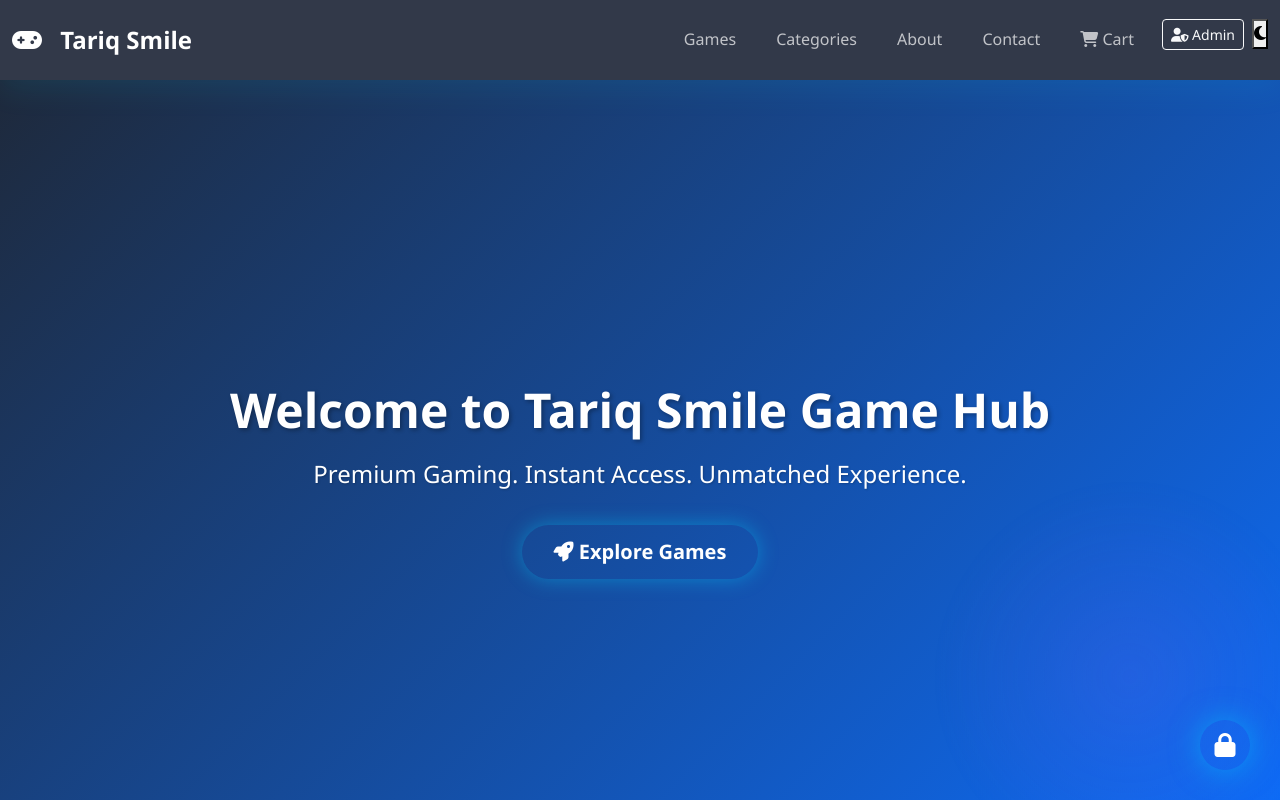
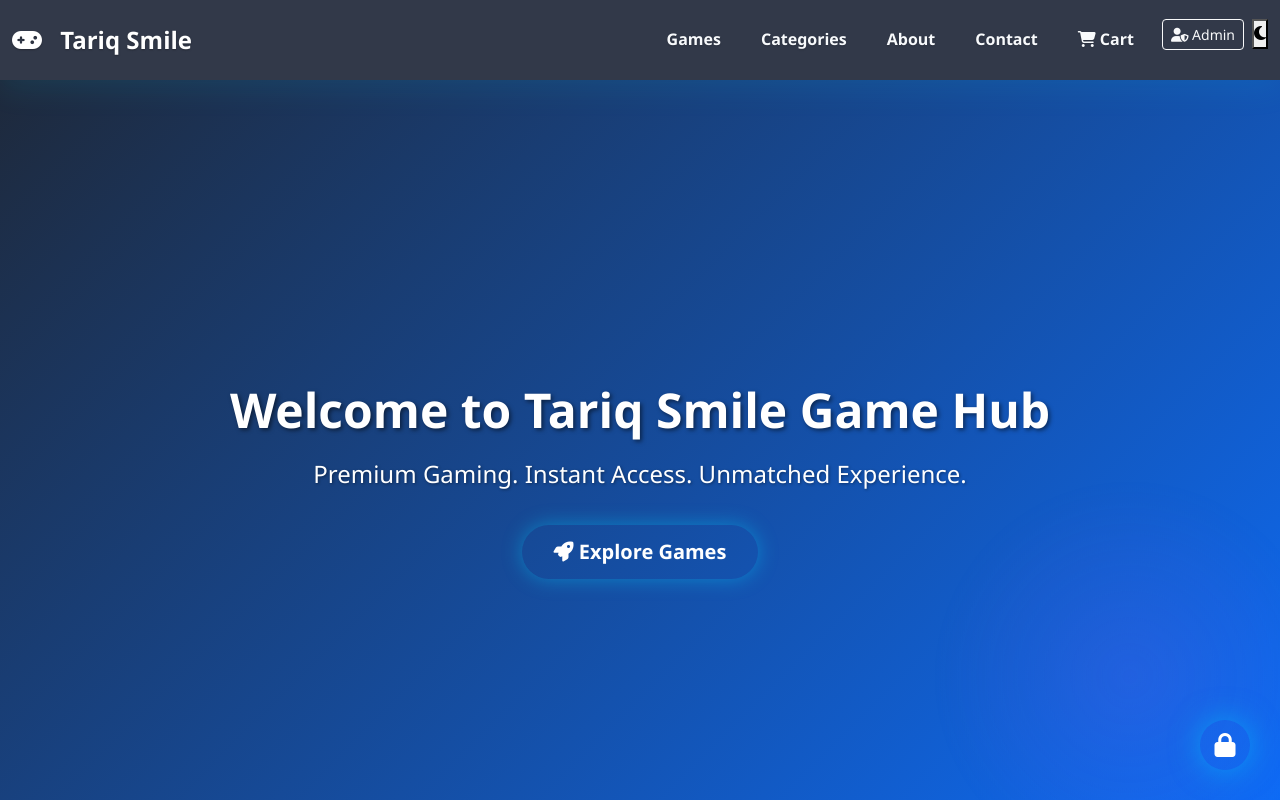
Before and after one commit to Ciontatenx83/Gamehuh, a website: page index.html in a window 1280 px wide. Shown: the top 800 px of the page. Drawn offline with nearby package versions, Linux system fonts and the light colour scheme.

Commit message:
Fix text visibility and contrast issues
🎨 Text Visibility Improvements:
- Enhanced dark mode text colors (#e5e7eb → #f8fafc)
- Improved light mode text contrast (#1a202c → #0f172a)
- Increased text opacity for better readability
- Fixed navbar brand colors with text shadows

🔧 Form Input Enhancements:
- Improved form control text visibility
- Better placeholder text contrast
- Enhanced focus states with proper colors
- Fixed glass input visibility issues

📱 Navigation Improvements:
- Enhanced nav link visibility with primary colors
- Added text shadows for better contrast
- Improved hover states with glow effects
- Better theme-specific color handling

🎯 Footer Visibility:
- Enhanced footer text colors for better contrast
- Improved link visibility and hover states
- Better copyright text visibility
- Consistent color scheme throughout

✨ Overall Contrast:
- Fixed low-contrast text elements
- Improved readability across all sections
- Better accessibility compliance
- Enhanced user experience in both themes

```diff
--- a/styles.css
+++ b/styles.css
@@ -8,8 +8,8 @@
     --accent-color: #f59e0b;
     --success-color: #10b981;
     --danger-color: #ef4444;
-    --text-light: #e5e7eb;
-    --text-muted: #94a3b8;
+    --text-light: #f1f5f9;
+    --text-muted: #64748b;
 }
 
 /* Dark Mode (Default) */
@@ -17,10 +17,10 @@
 [data-theme="dark"] {
     --dark-bg: #0f172a;
     --card-bg: #1e293b;
-    --text-primary: #e5e7eb;
-    --text-secondary: #cbd5e1;
-    --text-light: rgba(255, 255, 255, 0.7);
-    --border-color: rgba(255, 255, 255, 0.1);
+    --text-primary: #f8fafc;
+    --text-secondary: #e2e8f0;
+    --text-light: rgba(255, 255, 255, 0.9);
+    --border-color: rgba(255, 255, 255, 0.2);
     --border-light: #334155;
     --hero-bg-start: #1e293b;
     --hero-bg-end: #0f172a;
@@ -36,10 +36,10 @@
 [data-theme="light"] {
     --dark-bg: #ffffff;
     --card-bg: #f8f9fa;
-    --text-primary: #1a202c;
-    --text-secondary: #4a5568;
-    --text-light: rgba(0, 0, 0, 0.6);
-    --border-color: rgba(0, 0, 0, 0.08);
+    --text-primary: #0f172a;
+    --text-secondary: #1e293b;
+    --text-light: rgba(0, 0, 0, 0.8);
+    --border-color: rgba(0, 0, 0, 0.12);
     --border-light: #d1d5db;
     --hero-bg-start: #e8ecf1;
     --hero-bg-end: #0d6efd;
@@ -94,7 +94,15 @@ body {
 }
 
 [data-theme="dark"] .navbar-brand {
-    color: #fff !important;
+    color: #ffffff !important;
+    font-weight: 700;
+    text-shadow: 0 1px 2px rgba(0, 0, 0, 0.3);
+}
+
+[data-theme="light"] .navbar-brand {
+    color: #0f172a !important;
+    font-weight: 700;
+    text-shadow: 0 1px 2px rgba(255, 255, 255, 0.3);
 }
 
 .navbar-brand i {
@@ -102,11 +110,11 @@ body {
 }
 
 .nav-link {
-    color: var(--text-light) !important;
-    font-weight: 500;
+    color: var(--text-primary) !important;
+    font-weight: 600;
     margin: 0 0.75rem;
-    position: relative;
-    transition: color 0.3s ease;
+    transition: all 0.3s ease;
+    text-shadow: 0 1px 2px rgba(0, 0, 0, 0.2);
 }
 
 .nav-link::after {
@@ -213,15 +221,15 @@ body {
     font-size: 3rem;
     font-weight: 800;
     margin-bottom: 1rem;
-    text-shadow: 2px 2px 4px rgba(0, 0, 0, 0.3);
-    color: #fff;
+    text-shadow: 2px 2px 4px rgba(0, 0, 0, 0.5);
+    color: #ffffff;
 }
 
 .hero-content .lead {
     font-size: 1.5rem;
     margin-bottom: 2rem;
-    color: #fff;
-    text-shadow: 1px 1px 2px rgba(0, 0, 0, 0.2);
+    color: #ffffff;
+    text-shadow: 1px 1px 3px rgba(0, 0, 0, 0.4);
 }
 
 /* =============================================
@@ -671,11 +679,27 @@ body {
 .form-select {
     background-color: var(--form-bg);
     border: 1px solid var(--form-border);
-    color: var(--text-primary);
+    color: var(--text-primary) !important;
+    border-radius: 8px;
     padding: 0.75rem 1rem;
-    border-radius: 8px;
+    font-size: 1rem;
     transition: all 0.3s ease;
     backdrop-filter: blur(10px);
+}
+
+.form-control:focus,
+.form-select:focus {
+    background: var(--form-focus-bg) !important;
+    border-color: var(--neon-blue) !important;
+    box-shadow: 0 0 20px rgba(0, 212, 255, 0.3) !important;
+    color: var(--text-primary) !important;
+    outline: none;
+}
+
+.form-control::placeholder,
+.form-select::placeholder {
+    color: var(--text-secondary) !important;
+    opacity: 0.8;
 }
 
 .glass-input:focus {
@@ -750,22 +774,13 @@ body {
 }
 
 .footer-text {
-    color: var(--text-light);
+    color: var(--text-primary);
     font-size: 0.95rem;
     line-height: 1.6;
 }
 
-.footer-links {
-    list-style: none;
-    padding: 0;
-}
-
-.footer-links li {
-    margin-bottom: 0.75rem;
-}
-
 .footer-links a {
-    color: var(--text-light);
+    color: var(--text-primary);
     text-decoration: none;
     transition: all 0.3s ease;
     font-size: 0.95rem;
@@ -775,13 +790,8 @@ body {
     color: var(--accent-color);
 }
 
-.footer-divider {
-    border-color: var(--border-color);
-    margin: 2rem 0;
-}
-
 .footer-copyright {
-    color: var(--text-secondary);
+    color: var(--text-primary);
     font-size: 0.9rem;
     margin-bottom: 0;
 }
```
